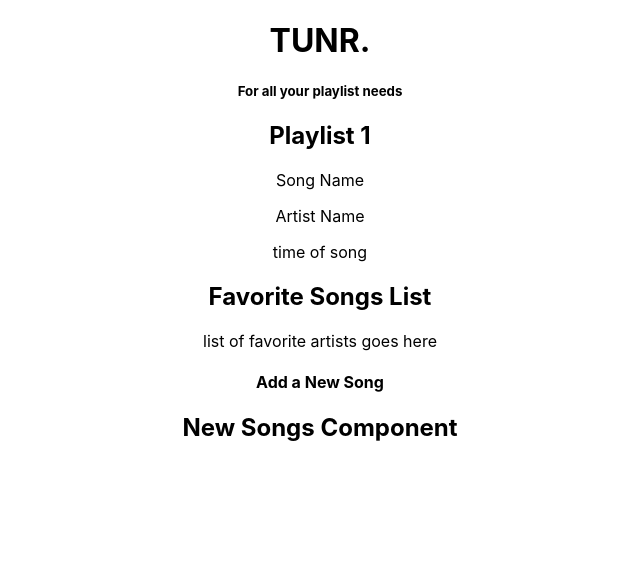
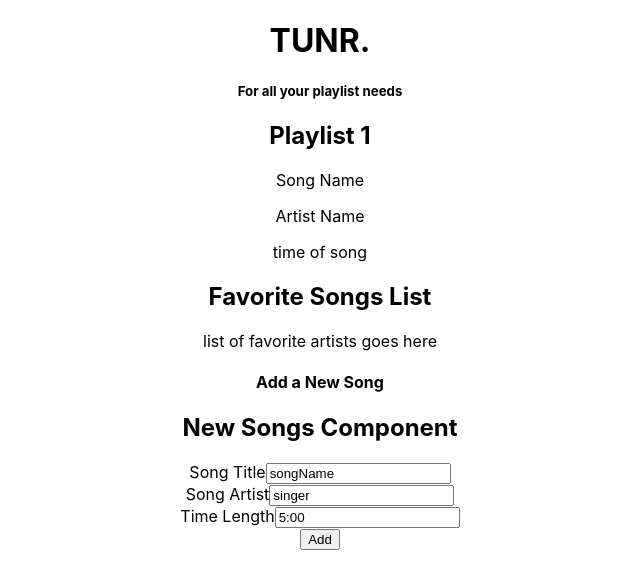
Before and after one commit to aria414/mern-frontend, a React (Create React App) app: page / in a window 1280 px wide. Shown: the top 588 px of the page, without its empty margins (320-960 px from the left). Built offline with nearby package versions, Linux system fonts and the light colour scheme.

Commit message:
changed NewSongs

```diff
--- a/src/App.js
+++ b/src/App.js
@@ -3,7 +3,9 @@ import Titlebar from "./components/TopBar";
 import Playlist from "./components/Playlist";
 import FavSong from "./components/FavoriteSongs";
 import NewSongs from "./components/NewSongs";
+
 function App() {
+
   return (
     <div className="App">
       <Titlebar />
--- a/src/components/NewSongs.js
+++ b/src/components/NewSongs.js
@@ -1,9 +1,64 @@
 import React from "react";
+import "../App.css";
 
-const NewSongs = () => {
+const NewSongs = (props) => {
+  const sample ={
+    title: "songName",
+    artist: "singer",
+    time: "5:00"
+  }
+
+  // --- Change to props.songs later when App is updated. ----
+  const [formData, setFormData] = React.useState(sample)
+
+  const handleSubmit = (event) => {
+    event.preventDefault();
+    console.log("you submitted: ", formData)
+    //props.handleSubmit(formData); // Submit to Parents desired function
+  };
+
+
+  // -- Everytime you tye, you see consolelog changes. When finished typing, the setFormData will update state to current form state. So when you submit, it will pass the info back to App to handle. ---
+  const handleChange = (event) => {
+    setFormData({ ...formData, [event.target.name]: event.target.value });
+  };
+
   return (
     <div>
       <h2> New Songs Component </h2>
+
+      <form >
+        <div>
+          <label>Song Title</label>
+          <input
+            type="text"
+            name="title"
+            value={formData.title}
+            onChange={handleChange}
+          />
+        </div>
+
+        <div>
+          <label>Song Artist</label>
+          <input
+            type="text"
+            name="artist"
+            value={formData.artist}
+            onChange={handleChange}
+          />
+        </div>
+
+        <div>
+          <label>Time Length</label>
+          <input
+            type="text"
+            name="time"
+            value={formData.time}
+            onChange={handleChange}
+          />
+        </div>
+        <button onClick={ handleSubmit} >Add</button>
+      </form>
     </div>
   );
 };
```
